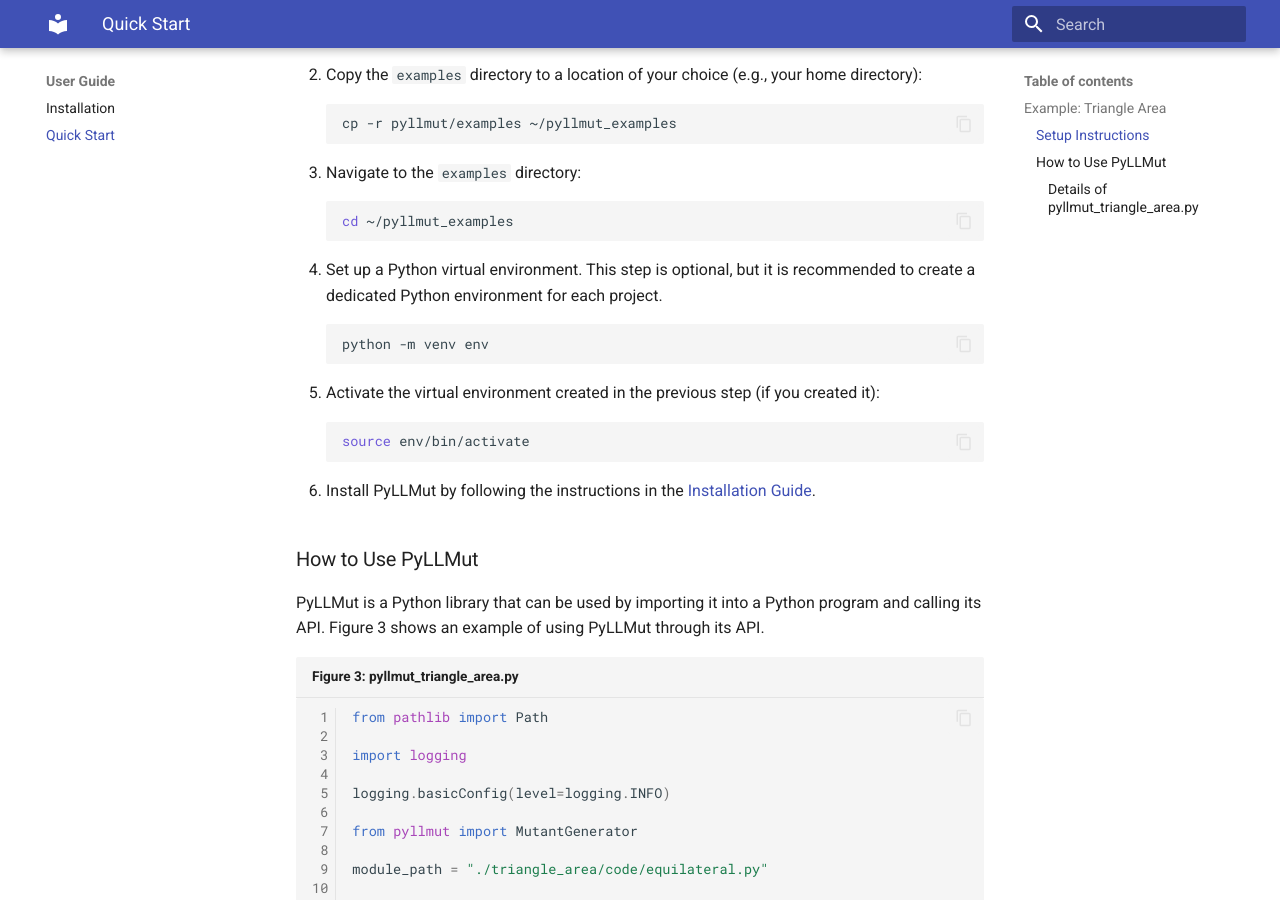
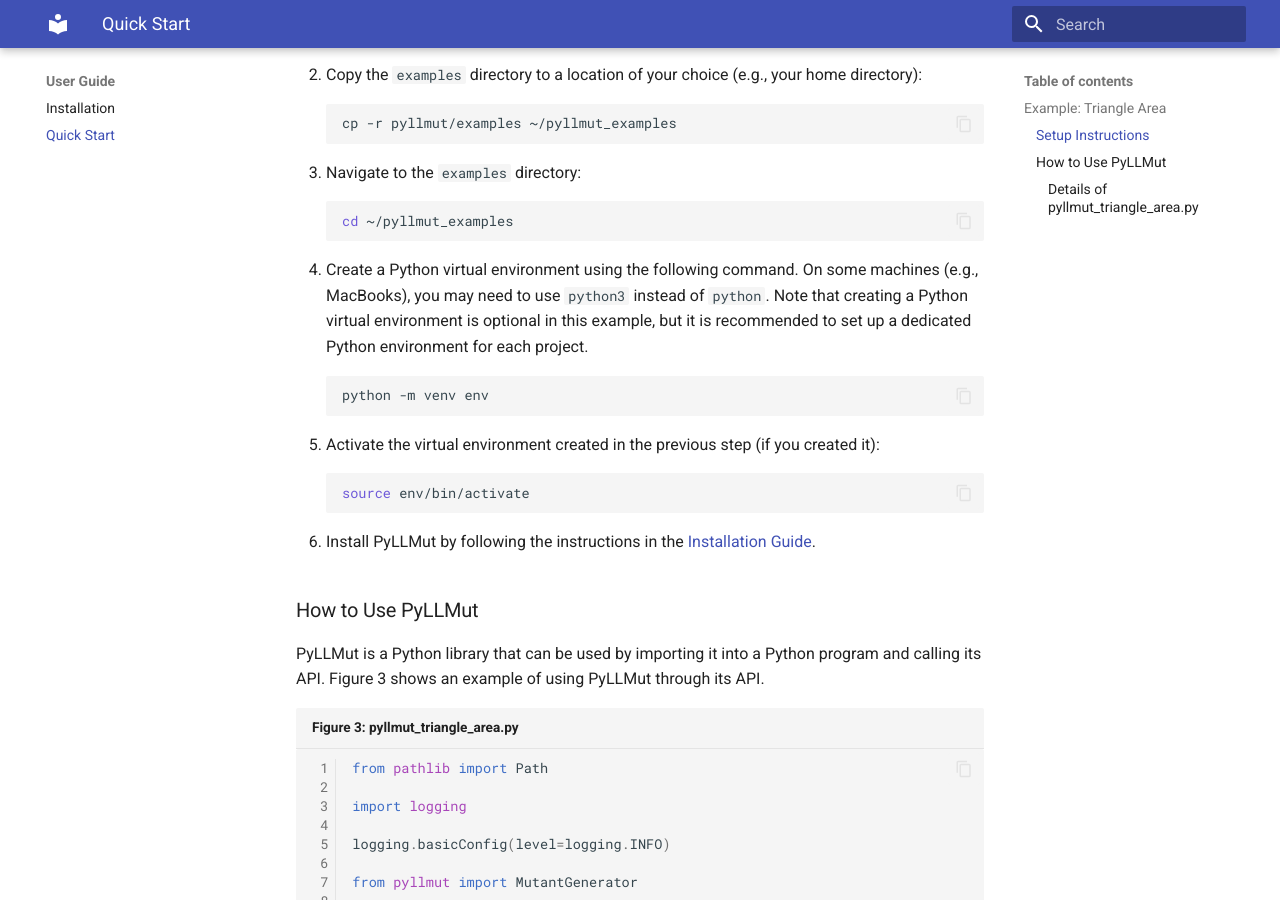
Before and after one commit to mohrez86/pyllmut, an MkDocs documentation site: the page built from docs/user/start.md, in a window 1280 px wide and 900 px high, scrolled down 1309 px. Built offline with MkDocs 1.6.1 and Material for MkDocs 9.7.7, drawn with Linux system fonts in a browser that asks for light colours.

Commit message:
Revise in docs Setup Instructions in quick start

````diff
--- a/docs/user/start.md
+++ b/docs/user/start.md
@@ -77,9 +77,10 @@
     cd ~/pyllmut_examples
     ```
 
-4. Set up a Python virtual environment. This step is optional,
-but it is recommended to create a dedicated Python environment
-for each project.
+4. Create a Python virtual environment using the following command.
+   On some machines (e.g., MacBooks), you may need to use `python3` instead of `python`.
+   Note that creating a Python virtual environment is optional in this example,
+   but it is recommended to set up a dedicated Python environment for each project.
 
     ```bash
     python -m venv env
````
